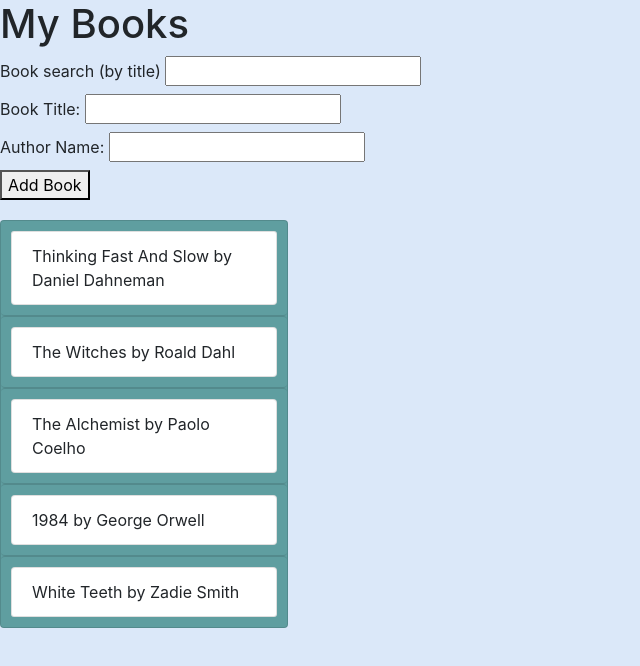
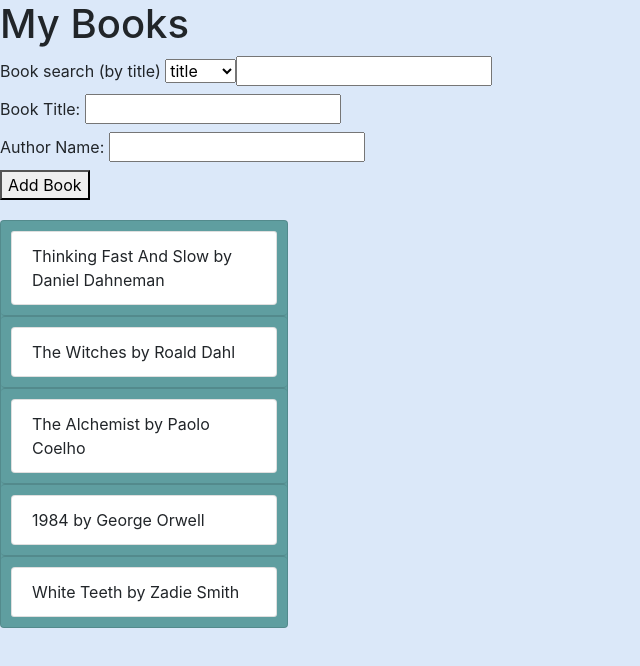
Before and after one commit to Danielandro/angular-books, an Angular app: page / in a window 1280 px wide. Shown: the top 666 px of the page, without its empty margins (0-640 px from the left). Built offline with nearby package versions, Linux system fonts and the light colour scheme; data requests are answered from the project's data file.

Commit message:
Add event emitter for searchBy option

```diff
--- a/src/app/book-search/book-search.component.html
+++ b/src/app/book-search/book-search.component.html
@@ -1,6 +1,11 @@
 <div class="book-search">
   <label
     >Book search (by title)
+    <!-- Drop down to choose search option -->
+    <select #searchBy (change)="onChange(searchBy.value)">
+      <option value="title">title</option>
+      <option value="author">author</option>
+    </select>
     <input #val (input)="onInput(val.value)" type="text" />
   </label>
 </div>
--- a/src/app/book-search/book-search.component.ts
+++ b/src/app/book-search/book-search.component.ts
@@ -6,13 +6,22 @@ import { Component, OnInit, EventEmitter, Output, Input } from "@angular/core";
   styleUrls: ["./book-search.component.css"]
 })
 export class BookSearchComponent implements OnInit {
-  @Output() searchInput: EventEmitter<string> = new EventEmitter<string>();
-  userInput: string;
+  @Output() searchInput: EventEmitter<{}> = new EventEmitter<{}>();
+  @Output() searchByOption: EventEmitter<{}> = new EventEmitter<{}>();
+
+  term: string = "";
+  searchBy: string;
   constructor() {}
 
   ngOnInit() {}
 
-  onInput(val: string) {
-    this.searchInput.emit(val);
+  onInput(term: string) {
+    this.term = term;
+    this.searchInput.emit({ term: this.term, searchBy: this.searchBy });
+  }
+
+  onChange(searchBy: string) {
+    this.searchBy = searchBy;
+    this.searchByOption.emit({ term: this.term, searchBy: this.searchBy });
   }
 }
--- a/src/app/books/books.component.html
+++ b/src/app/books/books.component.html
@@ -1,5 +1,8 @@
 <h1>My Books</h1>
-<app-book-search (searchInput)="onSearchInput($event)"></app-book-search>
+<app-book-search
+  (searchInput)="onSearchInput($event)"
+  (searchByOption)="onSearchByOption($event)"
+></app-book-search>
 <!-- Form to add a new book -->
 <label
   >Book Title:
--- a/src/app/books/books.component.ts
+++ b/src/app/books/books.component.ts
@@ -39,17 +39,22 @@ export class BooksComponent implements OnInit {
       });
   }
 
-  onSearchInput(term: string) {
+  onSearchInput(searchParams: { term: string; searchBy: string }) {
     // check if term is an empty string
-    if (!term.trim()) {
+    if (!searchParams.term.trim()) {
       this.filteredBooks = this.books;
     }
+    // convert to lowercase
+    searchParams.term = searchParams.term.toLocaleLowerCase();
 
     // get + set filteredBooks
-    this.bookService.searchBooks(term).subscribe(filteredBooks => {
-      console.log("Searching For: ", term);
-      console.log("FILTERED Books", filteredBooks);
+    this.bookService.searchBooks(searchParams.term).subscribe(filteredBooks => {
+      console.log("Searching For: ", searchParams.term);
       this.filteredBooks = filteredBooks;
     });
   }
+
+  onSearchByOption(searchParams: { term: string; searchBy: string }) {
+    console.log("SearchBy: ", searchParams.searchBy);
+  }
 }
```
